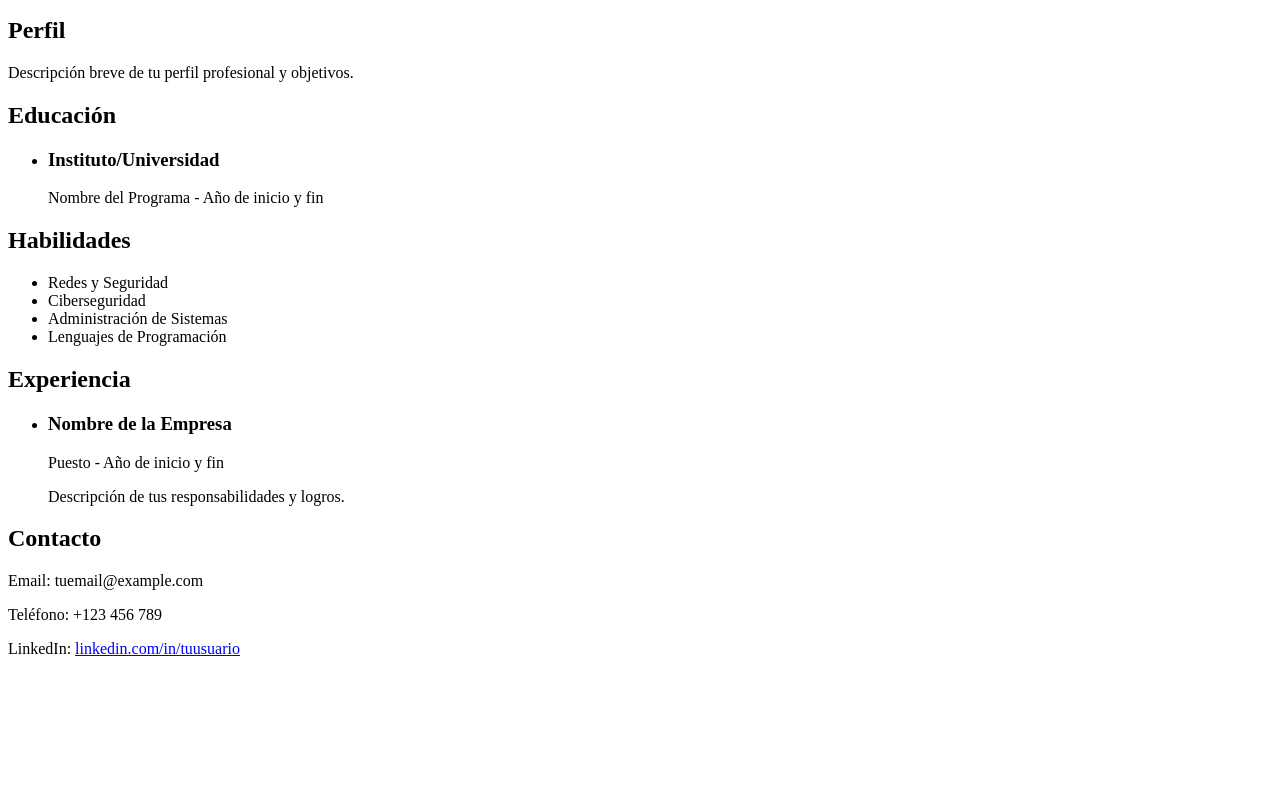
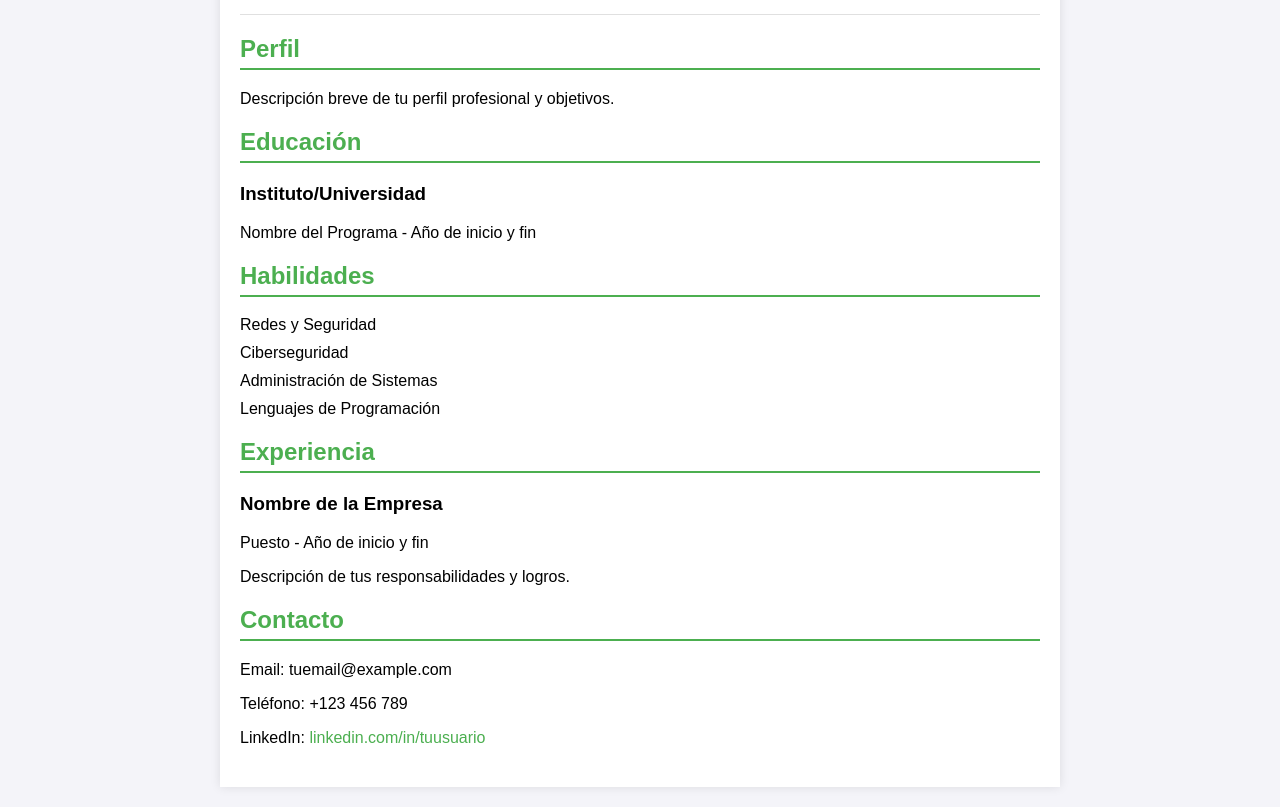
Before and after one commit to Zaporitecua/Zaporitecua, a plain HTML site: page index.html in a window 1280 px wide. Shown: the part 101-908 px from the top of the page. Before the commit the page ends 800 px from the top, so only its background shows below. Drawn offline with Linux system fonts and the light colour scheme; the site is published under a folder, as on GitHub Pages, so addresses that start at the root find nothing.

Commit message:
Update index.html

```diff
--- a/index.html
+++ b/index.html
@@ -4,7 +4,7 @@
     <meta charset="UTF-8">
     <meta name="viewport" content="width=device-width, initial-scale=1.0">
     <title>Currículum de [Tu Nombre]</title>
-    <link rel="stylesheet" href="/css/styles_index.css">
+    <link rel="stylesheet" href="css/styles_index.css">
 </head>
 <body>
     <div class="container">
```
